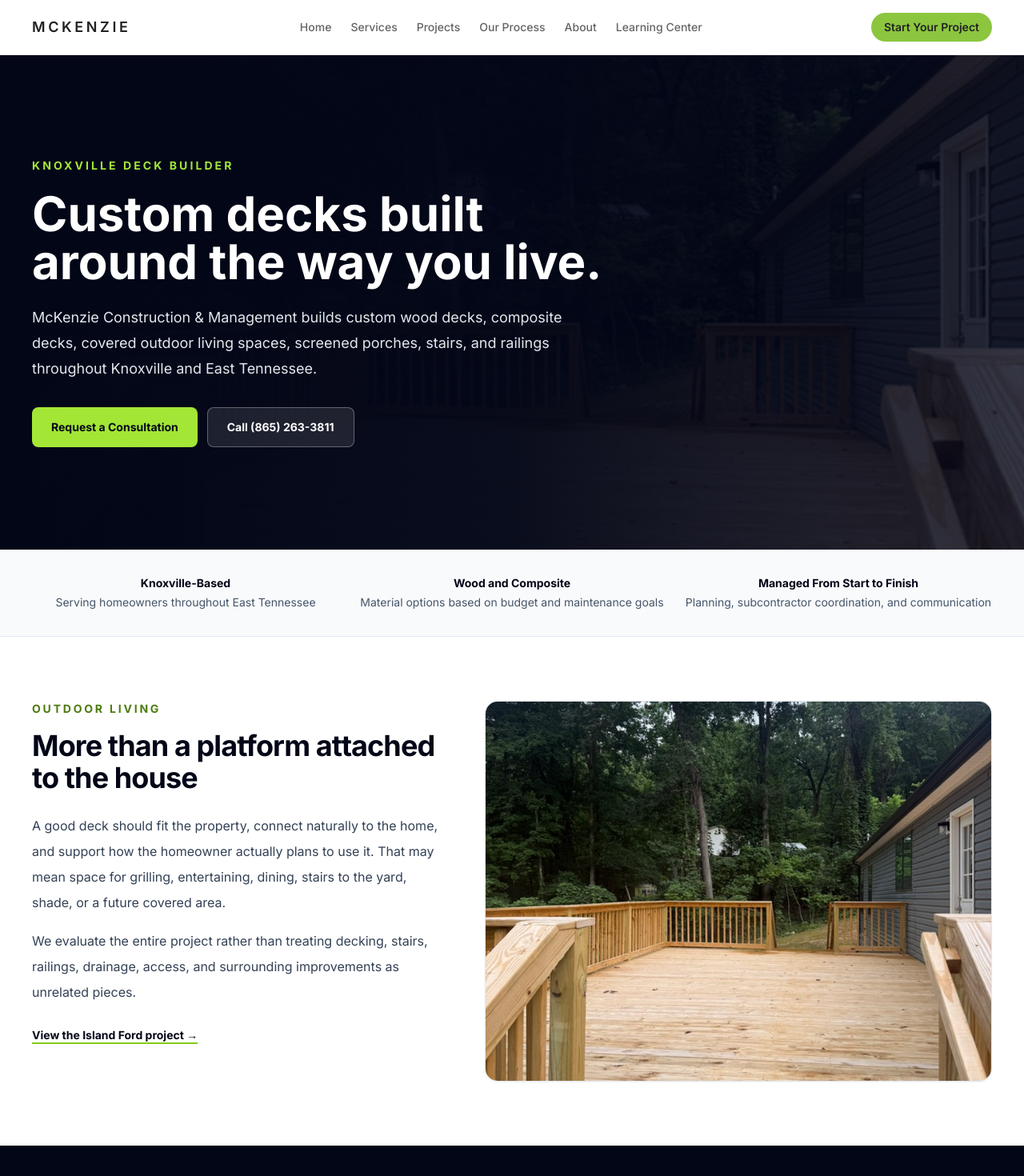
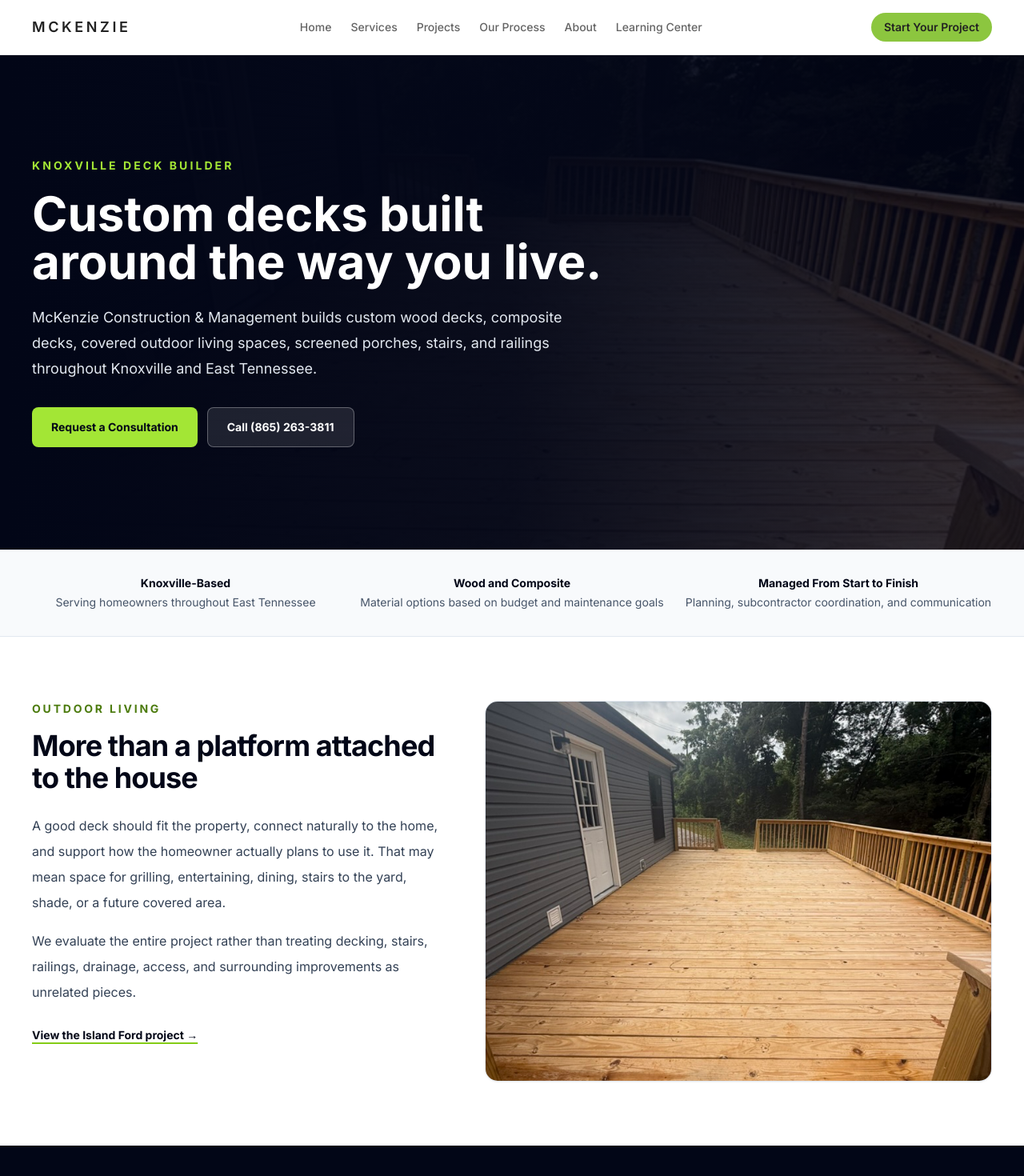
Before and after one commit to mmckenz7/McKenzie-Construction, a Next.js app: page /knoxville-deck-builder in a window 1280 px wide. Shown: the top 1470 px of the page at 80% size. Built offline with nearby package versions, Linux system fonts and the light colour scheme.

Commit message:
Improve Knoxville deck page imagery

```diff
--- a/src/app/knoxville-deck-builder/page.tsx
+++ b/src/app/knoxville-deck-builder/page.tsx
@@ -20,7 +20,7 @@ export const metadata: Metadata = {
     type: "website",
     images: [
       {
-        url: "/projects/island-ford/05062FD1-CF2E-4F0C-8422-79246C3BAAE8_1_105_c.jpeg",
+        url: "/projects/island-ford/B251B85F-BD26-4C55-B8C2-BBA4BB82973B_1_105_c.jpeg",
         width: 1200,
         height: 630,
         alt: "Custom wood deck built by McKenzie Construction near Knoxville, Tennessee",
@@ -111,7 +111,7 @@ export default function KnoxvilleDeckBuilderPage() {
         <section className="relative isolate overflow-hidden bg-slate-950">
           <div className="absolute inset-0">
             <img
-              src="/projects/island-ford/05062FD1-CF2E-4F0C-8422-79246C3BAAE8_1_105_c.jpeg"
+              src="/projects/island-ford/B251B85F-BD26-4C55-B8C2-BBA4BB82973B_1_105_c.jpeg"
               alt=""
               className="h-full w-full object-cover opacity-35"
             />
@@ -224,7 +224,7 @@ export default function KnoxvilleDeckBuilderPage() {
 
             <div className="overflow-hidden rounded-2xl border border-slate-200 bg-slate-100 shadow-sm">
               <img
-                src="/projects/island-ford/05062FD1-CF2E-4F0C-8422-79246C3BAAE8_1_105_c.jpeg"
+                src="/projects/island-ford/B251B85F-BD26-4C55-B8C2-BBA4BB82973B_1_105_c.jpeg"
                 alt="Large pressure-treated wood deck near Knoxville"
                 className="aspect-[4/3] h-full w-full object-cover"
               />
```
